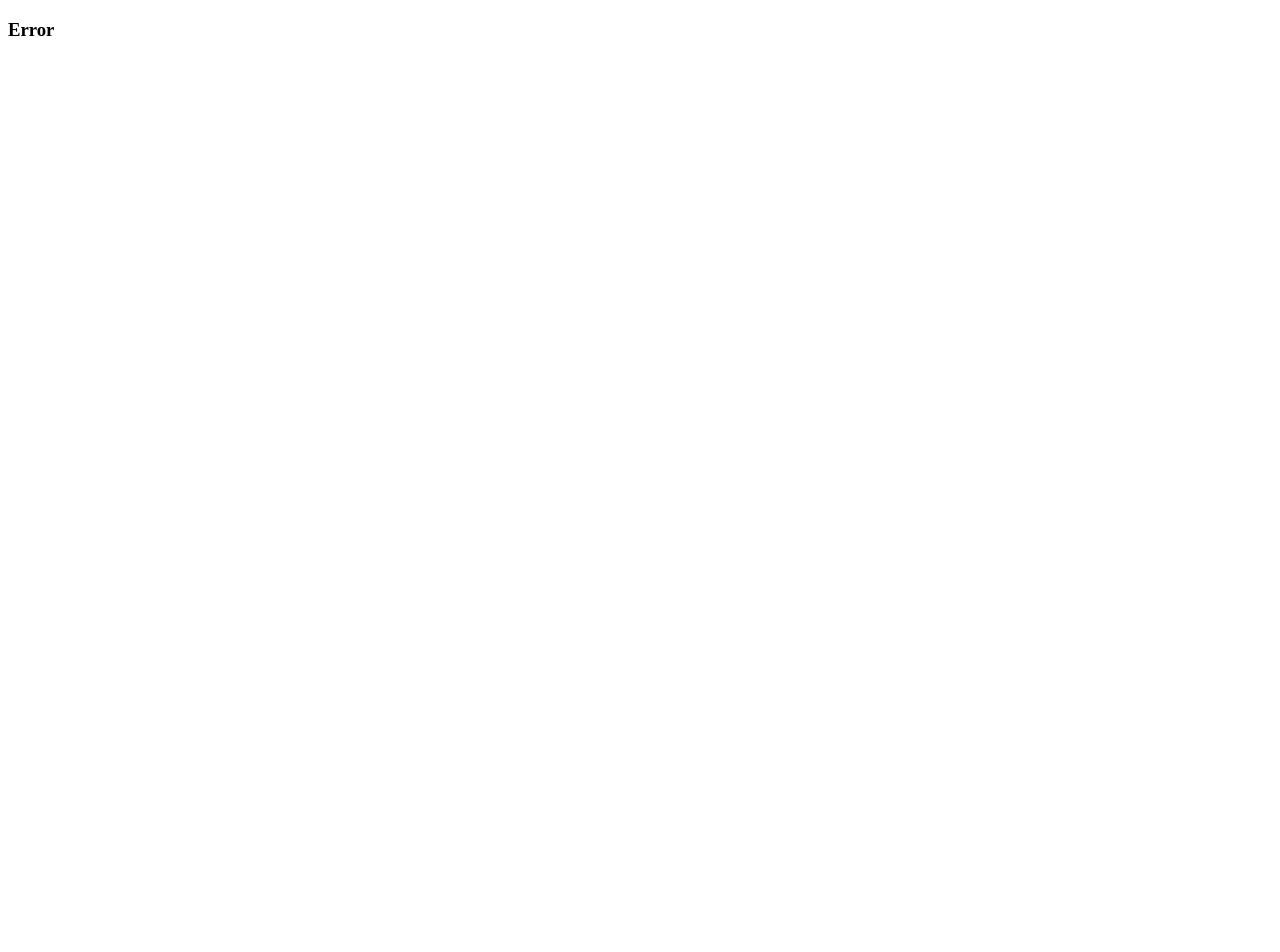
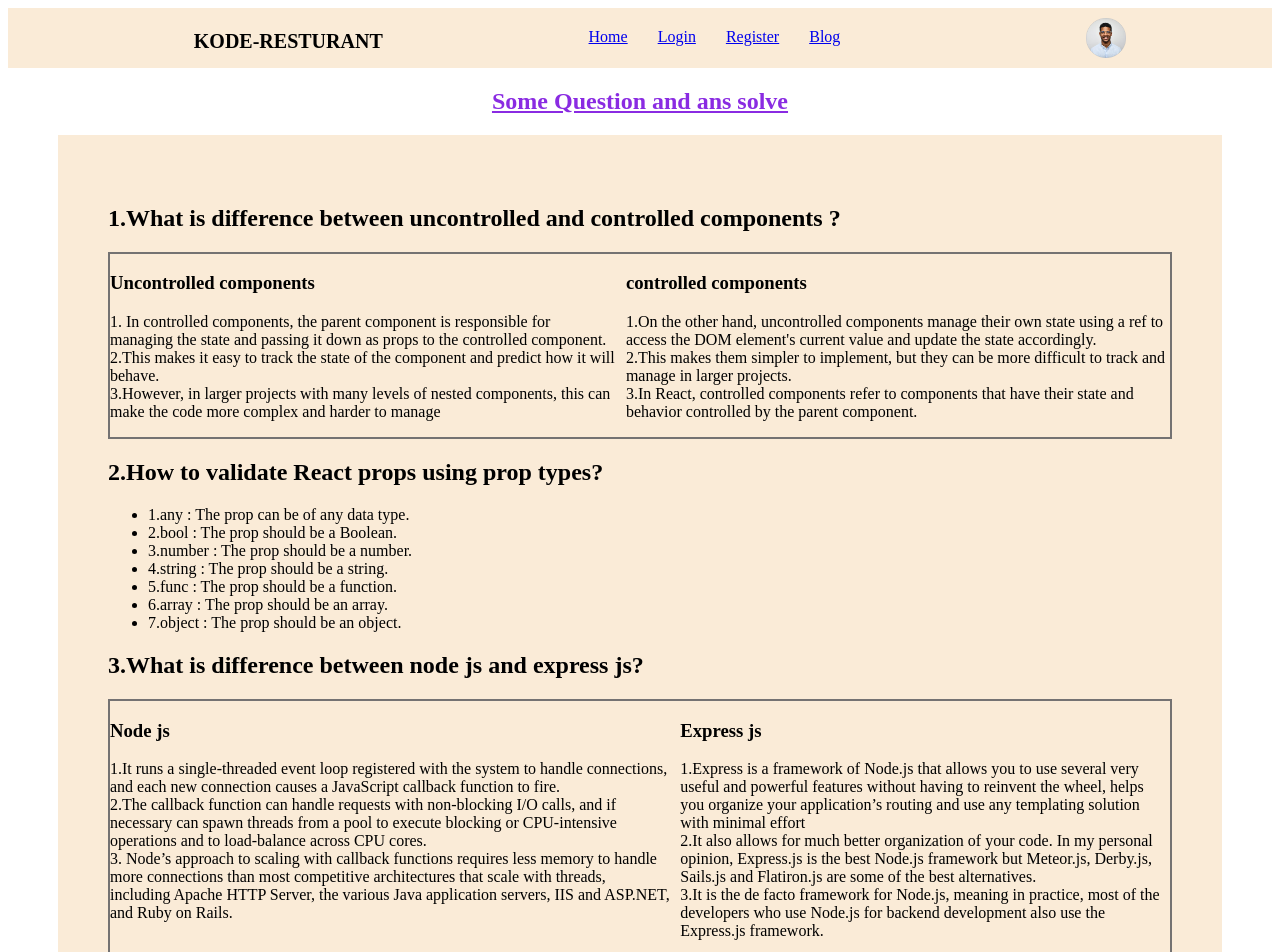
Before and after one commit to sunnyghosh108/chef-recipe-hunter-client, a React (Vite) app: page /blog in a window 1280 px wide. Before the commit this address had no page. Shown: the top 952 px of the page. Before the commit the page ends 800 px from the top, so only its background shows below. Built offline with nearby package versions, Linux system fonts and the light colour scheme.

Commit message:
one extra section done in home page

```diff
--- /dev/null
+++ b/src/Components/Blog/Blog.css
@@ -0,0 +1,26 @@
+.heading-ques{
+    text-align: center;
+    color: blueviolet;
+    text-decoration: underline;
+}
+.ans{
+    background-color: antiquewhite;
+    margin: 50px;
+    padding: 50px;
+   position: relative;
+   bottom: 30px;
+}
+.api{
+    text-decoration: underline;
+    font-size: 15px;
+    font-weight: bold;
+}
+.question-1{
+display: flex;
+gap: 10px;
+border: 2px solid rgb(116, 114, 114);
+}
+.ans{
+    text-align: left;
+
+}
--- /dev/null
+++ b/src/Components/Blog/Blog.jsx
@@ -0,0 +1,57 @@
+import React from 'react';
+import './Blog.css'
+
+const Blog = () => {
+    return (
+        <div className='question-ans'>
+            <h2 className='heading-ques'>Some Question and ans solve</h2>
+            <div className='ans'>
+              <h2>1.What is difference between uncontrolled and controlled components ?</h2>
+               <div className='question-1'>
+                <div>
+                    <h3>Uncontrolled components</h3>
+                    <p> 1. In controlled components, the parent component is responsible for managing the state and passing it down as props to the controlled component.<br/> 2.This makes it easy to track the state of the component and predict how it will behave. <br/>3.However, in larger projects with many levels of nested components, this can make the code more complex and harder to manage</p>
+                </div>
+                <div>
+                    <h3>controlled components</h3>
+                    <p>1.On the other hand,  uncontrolled components manage their own state using a ref to access the DOM element's current value and update the state accordingly.<br/> 2.This makes them simpler to implement, but they can be more difficult to track and manage in larger projects.<br/>3.In React, controlled components refer to components that have their state and behavior controlled by the parent component.</p>
+                </div>
+               </div>
+
+              <h2>2.How to validate React props using prop types?</h2>
+                <ul>
+                    <li>1.any : The prop can be of any data type.</li>
+                    <li>2.bool : The prop should be a Boolean.</li>
+                    <li>3.number : The prop should be a number.</li>
+                    <li>4.string : The prop should be a string.</li>
+                    <li>5.func : The prop should be a function.</li>
+                    <li>6.array : The prop should be an array.</li>
+                    <li>7.object : The prop should be an object.</li>
+                </ul>
+            <h2>3.What is difference between node js and express js?
+               </h2>
+               <div className='question-1'>
+                <div>
+                    <h3>Node js</h3>
+                    <p>1.It runs a single-threaded event loop registered with the system to handle connections, and each new connection causes a JavaScript callback function to fire.   <br/>2.The callback function can handle requests with non-blocking I/O calls, and if necessary can spawn threads from a pool to execute blocking or CPU-intensive operations and to load-balance across CPU cores. <br/>3. Node’s approach to scaling with callback functions requires less memory to handle more connections than most competitive architectures that scale with threads, including Apache HTTP Server, the various Java application servers, IIS and ASP.NET, and Ruby on Rails.</p>
+                </div>
+                <div>
+                <h3> Express js</h3>
+              <p> 1.Express is a framework of Node.js that allows you to use several very useful and powerful features without having to reinvent the wheel, helps you organize your application’s routing and use any templating solution with minimal effort      <br/>2.It also allows for much better organization of your code. In my personal opinion, Express.js is the best Node.js framework but Meteor.js, Derby.js, Sails.js and Flatiron.js are some of the best alternatives. <br/> 3.It is the de facto framework for Node.js, meaning in practice, most of the developers who use Node.js for backend development also use the Express.js framework.  <br/>  </p>
+
+                </div>
+               </div>
+               <h2>4.What is customhook ,and why will you create customhook?</h2>
+               <p> Custom React JS hooks are reusable functions that a React JS software developer can use to add special and unique functionality to the React applications.<br/> Usually, if there is a requirement to add a feature, one can install a third-party library and solve the problem. <br/>
+               <ul>
+                <li>1.A custom hook does not require a specific signature.</li>
+                <li>2.A software developer can choose what argument the custom hook has and what should the argument return.</li>
+                <li>3.A custom hook always starts with the name ‘use’.</li>
+               </ul>
+               </p>
+               </div>
+        </div>
+    );
+};
+
+export default Blog;
--- a/src/Components/Catagories/Catagories.css
+++ b/src/Components/Catagories/Catagories.css
@@ -5,6 +5,8 @@
     border: 1px solid #95A0A7;
     border-radius: 8px;
     position: relative;
+
+
 }
 
 .product img {
@@ -78,6 +80,8 @@
  grid-template-columns: repeat(3,2fr);
  gap: 10px;
  margin: 5px;
+ bottom: 80px;
+
 }
 
 .background{
--- a/src/Components/Catagories/Catagories.jsx
+++ b/src/Components/Catagories/Catagories.jsx
@@ -8,6 +8,8 @@ const Catagories = ({catagories}) => {
 
 
     return (
+
+
       <div className='card-item'>
         <div className='product'>
       <img src={picture} alt="" />
@@ -24,6 +26,7 @@ const Catagories = ({catagories}) => {
           </button>
   </div>
       </div>
+
     );
 };
 
--- a/src/Components/Footer/Footer.jsx
+++ b/src/Components/Footer/Footer.jsx
@@ -12,13 +12,7 @@ const Footer = () => {
           <h2 className='footer-text'>  In Kicthen we do magic</h2>
           <h4 className='footer-text'> We are making best food in town</h4>
          </div>
-         <div>
-           <h3 className='footer-text'> Daily Deals</h3>
-           <img className='footer-img' src="https://encrypted-tbn0.gstatic.com/images?q=tbn:ANd9GcRqtMf8ESFLbD7Vv7BMQY-AEuVpv_63PfqYeddpbi2wOcpsa3OnP9VMHJnRcGGvgBaieZw&usqp=CAU"></img>
 
-           < img className='footer-img' src="https://encrypted-tbn0.gstatic.com/images?q=tbn:ANd9GcQvFBZ86iiAAi4jH30ZTBrYeMHDQJ6hVtDjLmNcNKqdGfjnaFJqxdtwihoo6hPReDWUP0Q&usqp=CAU"></img>
-
-         </div>
          <div>
           <h4 className='footer-text'>Contact us</h4>
           <p className='footer-text'>Addres:Newyork,California city</p>
--- a/src/Components/Header/Header.jsx
+++ b/src/Components/Header/Header.jsx
@@ -18,7 +18,7 @@ const Header = () => {
         <Link to="/">Home</Link>
           <Link to="/login">Login</Link>
           <Link to="/register">Register</Link>
-
+          <Link to='blog'>Blog</Link>
 
         </div>
         <div>
--- a/src/Components/Home.css
+++ b/src/Components/Home.css
@@ -36,3 +36,62 @@ text-align: center;
     margin: 60px;
    left: 250px;
 }
+
+.chef-info{
+    display: flex;
+    background-color: antiquewhite;
+}
+.chef-img{
+    height: 400px;
+    width: 400px;
+}
+.chef-details{
+    position: relative;
+    margin-top: 50px;
+
+}
+
+/* .chef-recipe-catagories{
+
+    display: grid;
+    grid-template-columns: repeat(2,2fr);
+} */
+
+
+.recipes-info{
+ display: flex;
+}
+
+.chef-recipe-image{
+    height: 286px;
+    width: 300px;
+}
+
+.recipe-text{
+    text-align: center;
+    color: orange;
+}
+.recipe-1{
+    display: flex;
+
+}
+.recipe-2{
+    display: flex;
+}
+
+/* testimonial*/
+.testimonial{
+    display: flex;
+}
+.testimony-1{
+    display: flex;
+    margin: 10px;
+}
+.happy-customer{
+    height: 80px;
+    width: auto;
+}
+.testimonial-text{
+    text-align: center;
+    color:orange;
+}
--- a/src/Components/Home.jsx
+++ b/src/Components/Home.jsx
@@ -27,26 +27,82 @@ const Home = () => {
                 <h4 className='text-1'>  Welcome to our Resturant</h4>
                 <h1 className='text-2'>Amazing and Delicious Food</h1>
                <p className='text-3'> Our food's philosphy is Lorem ipsum dolor sit, amet consectetur adipisicing elit. Tempora, aliquam? <br/>Lorem ipsum dolor sit amet consectetur adipisicing elit. Nostrum, voluptates?<br/>It is famous mostly for its long natural  and it ...</p>
-               <button className='btn-book'> MORE INFO</button>
+               <button className='btn-book'> MORE DETAILS</button>
             </div>
             </div>
 
          </div>
-         <div>
 
 
+     <div className='catagories'>
 
-
-
-
-
-         </div>
-
-     <div className='catagories'>
        {
         category.map(catagories =><Catagories key={catagories.picture} catagories={catagories}></Catagories>)
        }
        </div>
+
+       <div className='chef-info'>
+       <div>
+        <img className='chef-img' src="https://e7.pngegg.com/pngimages/492/898/png-clipart-chef-chef-thumbnail.png"/>
+       </div>
+         <div className='chef-details'>
+          <h1>WHO WE ARE?</h1>
+           <p>Lorem ipsum, dolor sit amet consectetur adipisicing elit. Quaerat a nihil officia dignissimos vitae quis deleniti distinctio autem, molestiae dicta, aliquid, fugiat fugit! Modi, commodi?</p>
+            <h3>WHAT WE DO!!</h3>
+            <p>Lorem ipsum dolor, sit amet consectetur adipisicing elit. Cum magnam nisi fugiat dolores asperiores accusamus voluptates? Autem soluta vel ex architecto similique. Explicabo odit ipsum in unde. Necessitatibus, quos quo?</p>
+         </div>
+
+       </div>
+       <div className='chef-recipe-catagories'>
+        <h2 className='recipe-text'>Our Favourite recipe</h2>
+
+          <div className='recipes-info'>
+           <div className='recipe-1'>
+           <div>
+            <img className='chef-recipe-image' src="http://kodeforest.net/wp-demo/foodcourt/wp-content/uploads/2016/06/re1-1600x900.jpg"/>
+            <h4> This is special item</h4>
+            <p>Lorem ipsum dolor sit amet consectetur adipisicing elit. Vel quidem magni temporibus? Repudiandae vel consequuntur inventore, officiis dolorem sapiente expedita.</p>
+           </div>
+           </div>
+           <div className='recipe-2'>
+           <div>
+           <img className='chef-recipe-image' src="http://kodeforest.net/wp-demo/foodcourt/wp-content/uploads/2016/06/hot-chocolate-1600x900.jpg"/>
+           <h4> This is special item</h4>
+           <p>Lorem ipsum dolor sit amet consectetur adipisicing elit. Vel quidem magni temporibus? Repudiandae vel consequuntur inventore, officiis dolorem sapiente expedita.</p>
+           </div>
+           </div>
+          </div>
+         </div>
+         <div className='testimony'>
+         <h4 className='testimonial-text'>Our Testimonial</h4>
+         <div className='testimonial'>
+            <div className='testimony-1'>
+              <div>
+                <img className='happy-customer' src="http://kodeforest.net/wp-demo/foodcourt/wp-content/uploads/2016/06/testimonial2-150x150.jpg"/>
+              </div>
+              <div>
+              <h4>Jhon Dea</h4>
+              <h5>Happy Customer</h5>
+              <p>"Lorem ipsum, dolor sit amet consectetur adipisicing elit. Vitae, est!"
+                </p>
+              </div>
+            </div>
+            <div className='testimony-1'>
+
+              <div>
+                <img className='happy-customer' src="http://kodeforest.net/wp-demo/foodcourt/wp-content/uploads/2016/06/1shutterstock_20605495-150x150.jpg"/>
+              </div>
+              <div>
+              <h4>Sara Maria</h4>
+              <h5>Happy Customer</h5>
+              <p>"Lorem ipsum, dolor sit amet consectetur adipisicing elit. Vitae, est!"
+                </p>
+              </div>
+            </div>
+
+         </div>
+         </div>
+
  </div>
     );
 };
--- a/src/main.jsx
+++ b/src/main.jsx
@@ -12,6 +12,7 @@ import Error from './Components/Error/Error.jsx';
 import Home from './Components/Home.jsx';
 import Login from './Components/Login/Login.jsx';
 import Register from './Components/Register/Register.jsx';
+import Blog from './Components/Blog/Blog.jsx';
 
 const router = createBrowserRouter([
   {
@@ -30,6 +31,10 @@ const router = createBrowserRouter([
       {
         path:'/register',
         element:<Register></Register>
+      },
+      {
+        path:'/blog',
+        element:<Blog></Blog>
       }
     ]
   },
```
